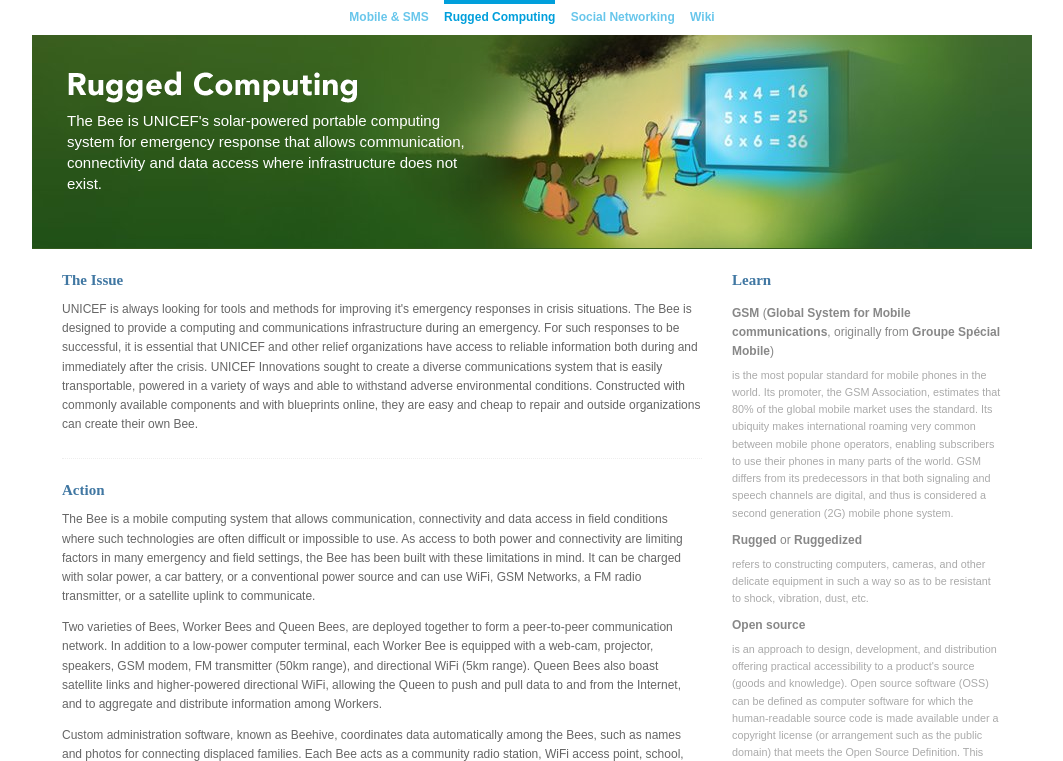
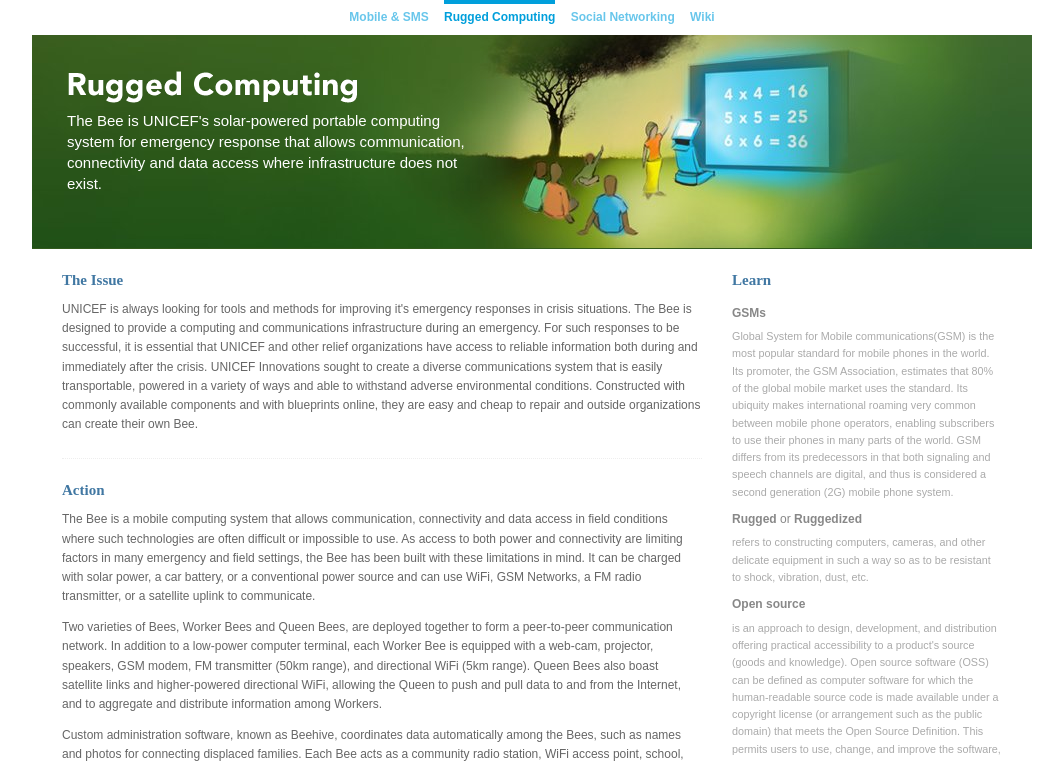
Before and after one commit to adammck/unicefinnovation, a PHP site: page /rugged-computing.php in a window 1280 px wide. Shown: the part 127-888 px from the top of the page, without its empty margins (108-1171 px from the left). Run offline with PHP 8.4, Linux system fonts and the light colour scheme.

Commit message:
cleaned up definitions slightly

```diff
--- a/rugged-computing.php
+++ b/rugged-computing.php
@@ -43,8 +43,8 @@
 		<h2>Learn</h2>
 		<ul class="learn">
 			<li>
-				<h4>GSM<span> (</span>Global System for Mobile communications<span>, originally from </span>Groupe Spécial Mobile<span>)</span></h4>
-				<p>is the most popular standard for mobile phones in the world. Its promoter, the GSM Association, estimates that 80% of the global mobile market uses the standard. Its ubiquity makes international roaming very common between mobile phone operators, enabling subscribers to use their phones in many parts of the world. GSM differs from its predecessors in that both signaling and speech channels are digital, and thus is considered a second generation (2G) mobile phone system.</p>
+				<h4>GSMs</h4>
+				<p>Global System for Mobile communications(GSM) is the most popular standard for mobile phones in the world. Its promoter, the GSM Association, estimates that 80% of the global mobile market uses the standard. Its ubiquity makes international roaming very common between mobile phone operators, enabling subscribers to use their phones in many parts of the world. GSM differs from its predecessors in that both signaling and speech channels are digital, and thus is considered a second generation (2G) mobile phone system.</p>
 			</li>
 			<li>
 				<h4>Rugged<span> or </span>Ruggedized</h4>
--- a/social-networking.php
+++ b/social-networking.php
@@ -40,11 +40,11 @@
 		<h2>Learn</h2>
 		<ul class="learn">
 			<li>
-				<h4>Social Network:</h4>
+				<h4>Social Network</h4>
 				<p>A social network is a website composed of individuals or organizations tied together by an interdependency, such as values, visions, ideas, financial exchange, friendship, kinship, dislike, conflict or trade.</p>
 			</li>
 			<li>
-				<h4>Free Software:</h4>
+				<h4>Free Software</h4>
 				<p>Free Software, or <em>software libre</em>, is software that can be used, studied, modified, and redistributed with little or no restriction.</p>
 			</li>
 		</ul>
```
